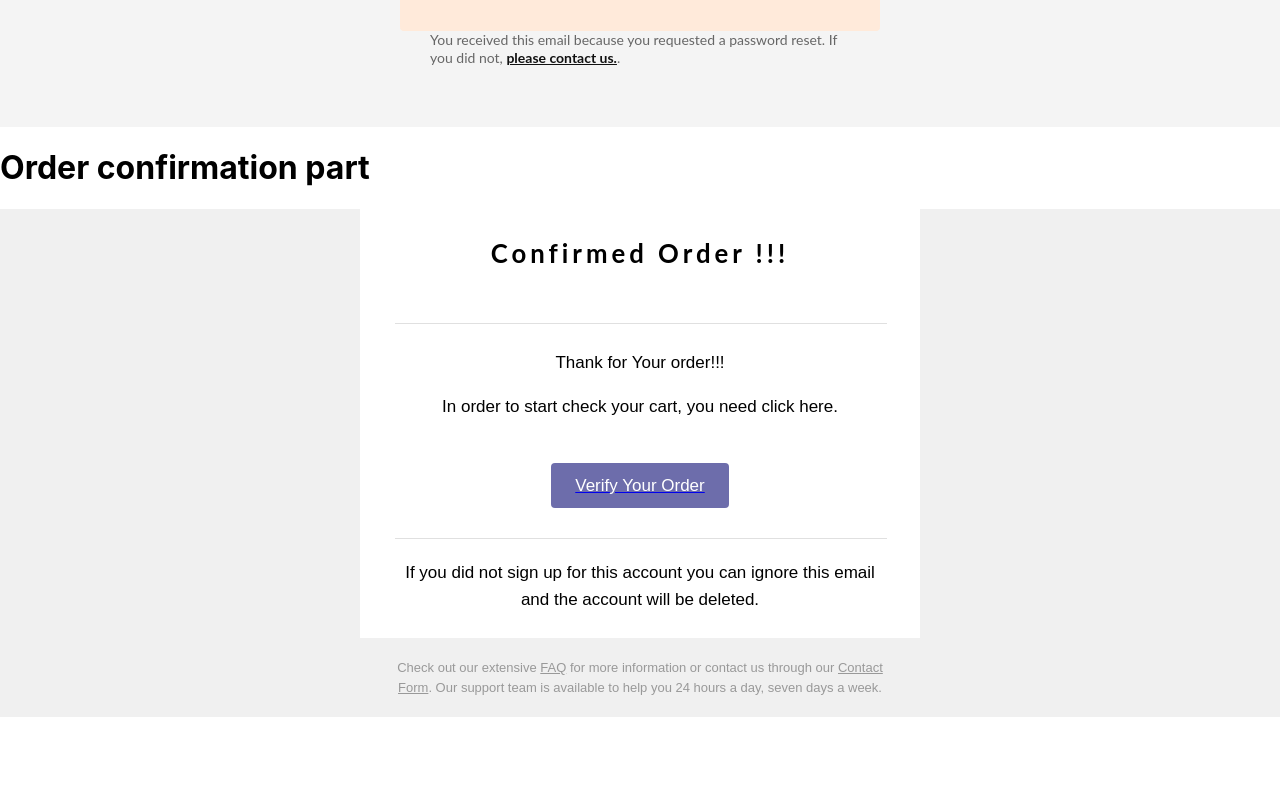
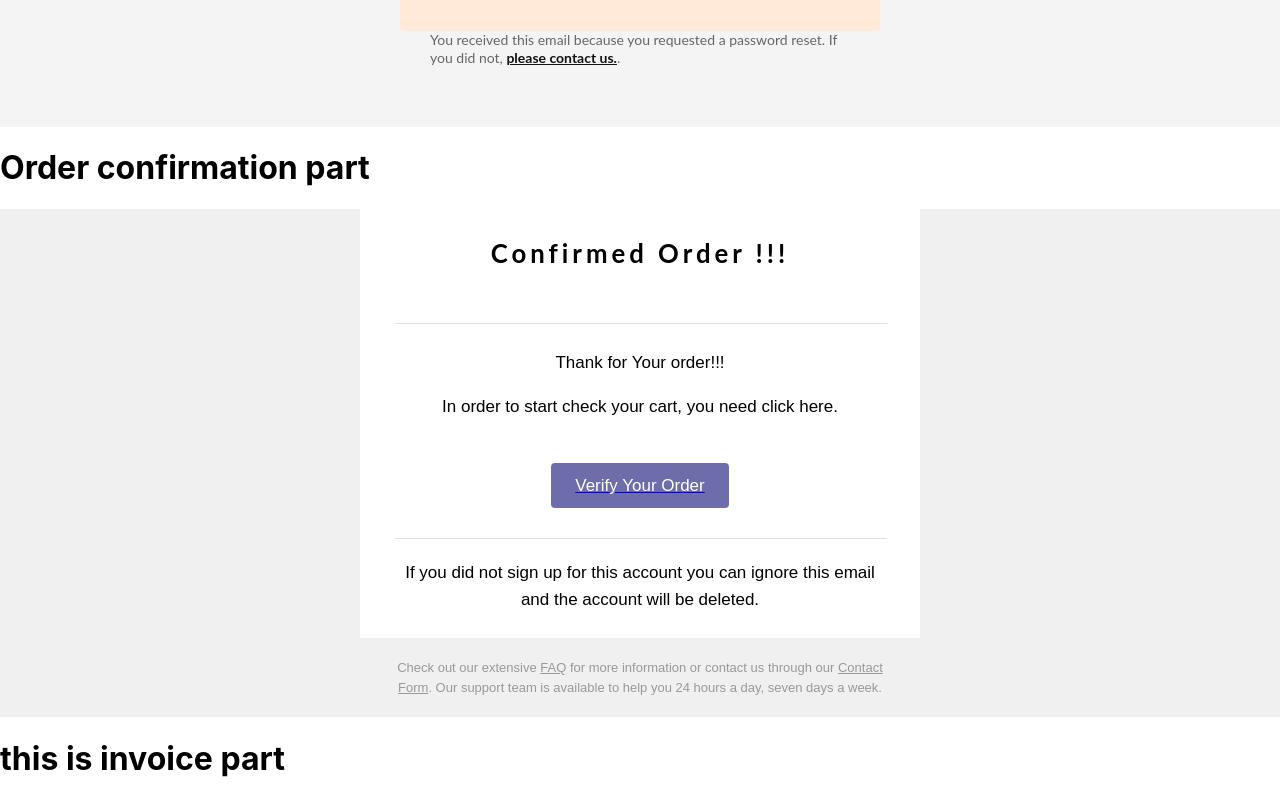
Before and after one commit to orun-sunny/React-Templates, a React (Create React App) app: page / in a window 1280 px wide. Shown: the part 1467-2266 px from the top of the page. Before the commit the page ends 2184 px from the top, so only its background shows below. Built offline with nearby package versions, Linux system fonts and the light colour scheme.

Commit message:
lastpart

```diff
--- a/src/components/Templates/Templates.js
+++ b/src/components/Templates/Templates.js
@@ -507,6 +507,8 @@ const Templates = () => {
                 </tr>
             </table>
 
+            <h1>this is invoice part</h1>
+
 
         </>
     );
```
